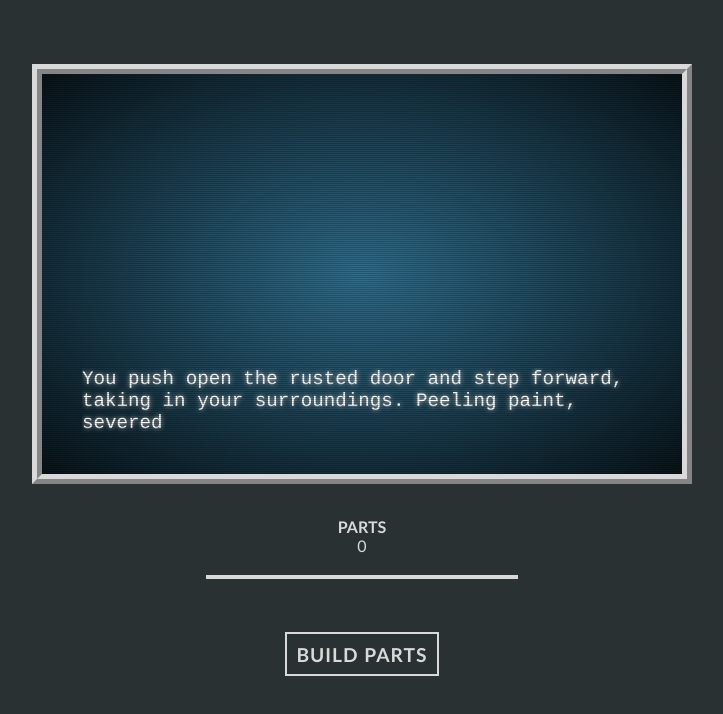
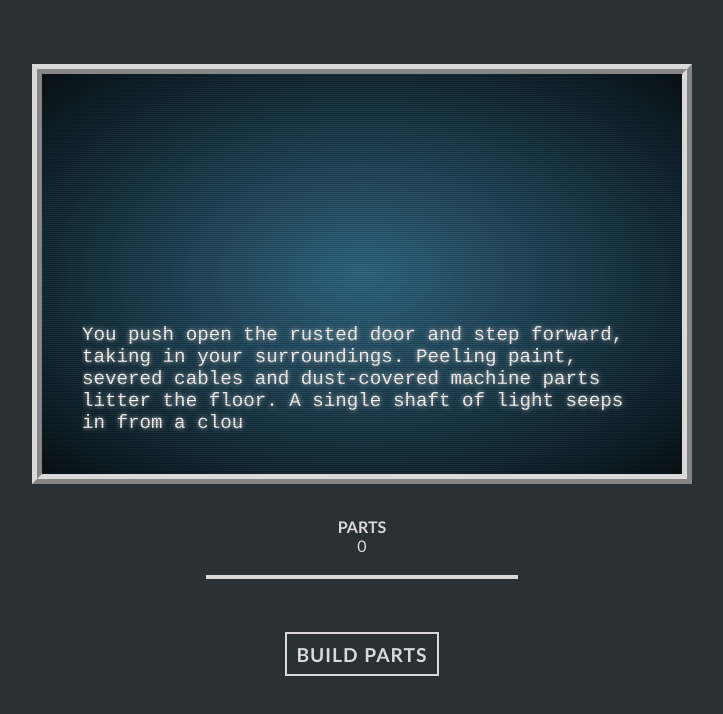
Before and after one commit to T-Nawrocki/an_abandoned_factory, a React (Create React App) app in the folder client/: page / in a window 1280 px wide. Shown: the top 714 px of the page, without its empty margins (278-1001 px from the left). Built offline with nearby package versions, Linux system fonts and the light colour scheme.

Commit message:
typewriter functionality working, uses custom hook

```diff
--- a/client/src/components/GameOver.jsx
+++ b/client/src/components/GameOver.jsx
@@ -1,13 +1,17 @@
 import React from 'react';
+import useTypewriter from '../hooks/useTypewriter';
 import { storyText } from '../data/StoryText'
 
 const GameOver = (props) => {
+
+  const [display] = useTypewriter(storyText.winGame, 50)
+
   return (
     <div id="game-over">
 
       <div className="story-display">
         <div className="story-display-text">
-          {storyText.winGame}
+          {display}
         </div>
       </div>
 
--- a/client/src/components/StoryDisplay.jsx
+++ b/client/src/components/StoryDisplay.jsx
@@ -1,19 +1,10 @@
 import React, { useState, useEffect } from 'react';
+import useTypewriter from '../hooks/useTypewriter';
 import '../styles/StoryDisplay.scss';
 
 const StoryDisplay = (props) => {
 
-  const newText = props.newText;
-  const [display, setDisplay] = useState("");
-  const typingSpeed = 50;
-
-  useEffect(() => {
-    if (display.length === newText.length) return;
-    const timeout = setTimeout(() => {
-      setDisplay(display + newText[display.length]);
-    }, typingSpeed);
-    return () => clearInterval(timeout);
-  }, [newText, display])
+  const [display] = useTypewriter(props.newText, 25);
 
   return (
     <div className="story-display">
--- /dev/null
+++ b/client/src/hooks/useTypewriter.jsx
@@ -0,0 +1,25 @@
+import React, { useState, useRef, useEffect } from 'react';
+
+const useTypewriter = (message, interval) => {
+  const [txt, setTxt] = useState("");
+
+  const intervalRef = useRef();
+
+  useEffect(() => {
+    let i = 0;
+    clearInterval(intervalRef.current);  // clear interval if message changes
+    if (!message.length) return; // do nothing if message is empty
+
+    intervalRef.current = setInterval(() => {
+      setTxt(t => t + message[i]);
+      i++;
+      if (i == message.length) clearInterval(intervalRef.current); // clear interval at end of message
+    }, interval);
+
+    return () => clearInterval(intervalRef.current); // clear interval on unmount
+  }, [message, intervalRef, setTxt]);
+
+  return [txt];
+}
+
+export default useTypewriter;
```
